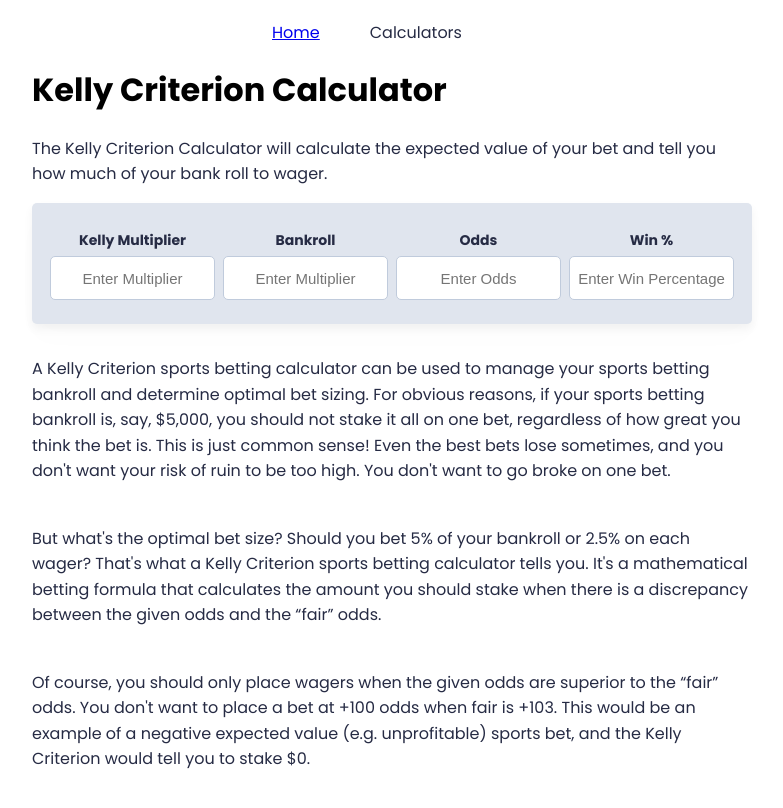
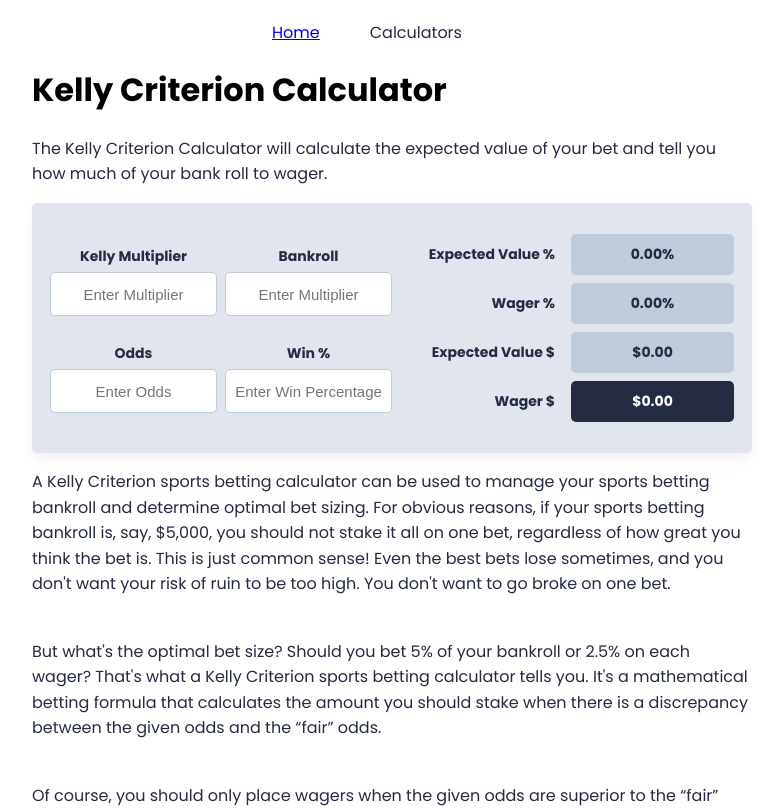
Before and after one commit to ale2cs/Sports-Betting-Web-Scraper, a Next.js app in the folder oddsea/: page /betting-calculators/kelly-criterion in a window 1280 px wide. Shown: the top 808 px of the page, without its empty margins (248-1031 px from the left). Built offline with nearby package versions, Linux system fonts and the light colour scheme.

Commit message:
Kelly calculator is functional

```diff
--- a/oddsea/app/betting-calculators/kelly-criterion/page.js
+++ b/oddsea/app/betting-calculators/kelly-criterion/page.js
@@ -1,7 +1,50 @@
+"use client";
+import { useEffect, useState } from "react";
 import calcStyles from "styles/calculators.module.css";
 import kellyStyles from "styles/kelly.module.css";
+import { ev, kellyCriterion } from "utils/calculator-utils";
 
 export default function KellyCriterion() {
+  const [multiplier, setMultiplier] = useState(0.00);
+  const [bankroll, setBankroll] = useState(0.00);
+  const [odds, setOdds] = useState(0.00);
+  const [winPercentage, setWinPercentage] = useState(0.00);
+  const [evPercentage, setEvPercentage] = useState('0.00');
+  const [evDollar, setEvDollar] = useState('0.00');
+  const [wagerPercentage, setWagerPercentage] = useState('0.00');
+  const [wagerDollar, setWagerDollar] = useState('0.00');
+
+  const changeMultiplier = (event) => {
+    setMultiplier(parseFloat(event.target.value));
+  };
+
+  const changeBankroll = (event) => {
+    setBankroll(parseFloat(event.target.value));
+  };
+
+  const changeOdds = (event) => {
+    setOdds(parseFloat(event.target.value));
+  };
+
+  const changeWinPercentage = (event) => {
+    setWinPercentage(parseFloat(event.target.value));
+  };
+
+  const calculate = () => {
+    let expectedValue = ev(winPercentage / 100, odds);
+    let kelly = kellyCriterion(winPercentage / 100, odds);
+    if (odds != 0 && winPercentage != 0) {
+      setEvPercentage((expectedValue * 100).toFixed(2));
+      setWagerPercentage((multiplier * kelly * 100).toFixed(2));
+      setEvDollar((expectedValue * multiplier * kelly * bankroll).toFixed(2));
+      setWagerDollar((multiplier * kelly * bankroll).toFixed(2));
+    }
+  }
+
+  useEffect(() => {
+    calculate();
+  }, [multiplier, bankroll, odds, winPercentage])
+
   return (
     <div>
       <header className={calcStyles["calc-head"]}>
@@ -15,8 +58,9 @@ export default function KellyCriterion() {
       </header>
       <main className={calcStyles["main-container"]}>
         <section className={calcStyles["calc-content"]}>
+          <div className={kellyStyles["content"]}>
             <form>
-            <ul className={kellyStyles["calc-wager"]}>
+              <ul className={kellyStyles["field"]}>
                 <li>
                   <label>Kelly Multiplier</label>
                   <input
@@ -24,6 +68,7 @@ export default function KellyCriterion() {
                     placeholder="Enter Multiplier"
                     type="string"
                     id="american"
+                    onChange={(event) => changeMultiplier(event)}
                   ></input>
                 </li>
                 <li>
@@ -33,6 +78,7 @@ export default function KellyCriterion() {
                     placeholder="Enter Multiplier"
                     type="string"
                     id="american"
+                    onChange={(event) => changeBankroll(event)}
                   ></input>
                 </li>
                 <li>
@@ -42,6 +88,7 @@ export default function KellyCriterion() {
                     placeholder="Enter Odds"
                     type="string"
                     id="decimal"
+                    onChange={(event) => changeOdds(event)}
                   ></input>
                 </li>
                 <li>
@@ -51,10 +98,30 @@ export default function KellyCriterion() {
                     placeholder="Enter Win Percentage"
                     type="string"
                     id="fractional"
+                    onChange={(event) => changeWinPercentage(event)}
                   ></input>
                 </li>
               </ul>
             </form>
+            <div className={kellyStyles.totals}>
+              <div className={kellyStyles.output}>
+                <label>Expected Value %</label>
+                <span>{evPercentage}%</span>
+              </div>
+              <div className={kellyStyles.output}>
+                <label>Wager %</label>
+                <span>{wagerPercentage}%</span>
+              </div>
+              <div className={kellyStyles.output}>
+                <label>Expected Value $</label>
+                <span>${evDollar}</span>
+              </div>
+              <div className={kellyStyles.output}>
+                <label>Wager $</label>
+                <span>${wagerDollar}</span>
+              </div>
+            </div>
+          </div>
         </section>
         <section className={calcStyles["calc-footer"]}>
           <p>
--- a/oddsea/app/betting-calculators/margin/page.js
+++ b/oddsea/app/betting-calculators/margin/page.js
@@ -4,7 +4,7 @@ import { vig, noVigOdds, impliedProbability } from "utils/calculator-utils";
 import calcStyles from "styles/calculators.module.css";
 import marginStyles from "styles/margin.module.css";
 
-export default function NoVig() {
+export default function Margin() {
   const [odds1, setOdds1] = useState(0);
   const [odds2, setOdds2] = useState(0);
   const [margin, setMargin] = useState(0);
--- a/oddsea/styles/kelly.module.css
+++ b/oddsea/styles/kelly.module.css
@@ -1,19 +1,22 @@
-.calc-wager {
+.content {
   width: 95%;
+  padding: 1rem 0;
   margin-inline: auto;
-  padding: 1rem 0;
 }
 
-.calc-wager li {
+.field {
+}
+
+.field li {
   margin: 0.5rem 0;
 }
 
-.calc-wager label {
+.field label {
   font-size: 0.875rem;
   font-weight: bold;
 }
 
-.calc-wager input {
+.field input {
   width: 100%;
   height: 2.75rem;
   box-sizing: border-box;
@@ -25,14 +28,61 @@
   color:#262b44;
 }
 
+.totals {
+  width: 100%;
+  text-align: center;
+}
+
+.output {
+  display: flex;
+  margin: 0.5rem 0;
+}
+
+.output label {
+  width: 50%;
+  font-size: 0.875rem;
+  font-weight: bold;
+  margin-left: auto;
+  margin: auto 0;
+}
+
+.output span {
+  width: 50%;
+  background-color: #c0cbdc;
+  padding: 0.625rem 0;
+  font-size: 0.875rem;
+  font-weight: bold;
+  margin-right: auto;
+}
+
+.output:last-child span{
+  background-color: #262b44;
+  color: #ffffffff;
+}
+
 @media (min-width: 45rem) {
-  .calc-wager {
+  .content {
     display: grid;
-    grid-template-columns: repeat(4, 1fr);
+    grid-template-columns: repeat(2, 1fr);
+  }
+
+  .field {
+    display: inline-grid;
+    grid-template-columns: repeat(2, 1fr);
     gap: 0.5rem;
+    width: 100%;
   }
-  .calc-wager li {
+
+  .field li {
     text-align: center;
   }
 
+  .totals {
+    margin: auto 0;
+  }
+
+  .output label{
+    text-align: right;
+    margin-right: 1rem;
+  }
 }
```
Also changed, not shown: oddsea/app/betting-calculators/odds-converter/page.js (+9 -0 lines), 1 other file (tests, documents, lock files or other folders). Lines whose indentation alone changed are shown as unchanged.
